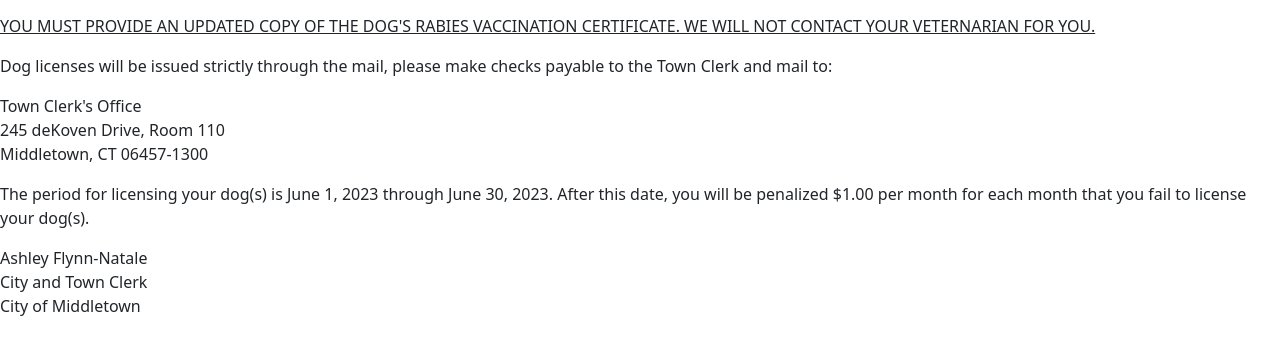
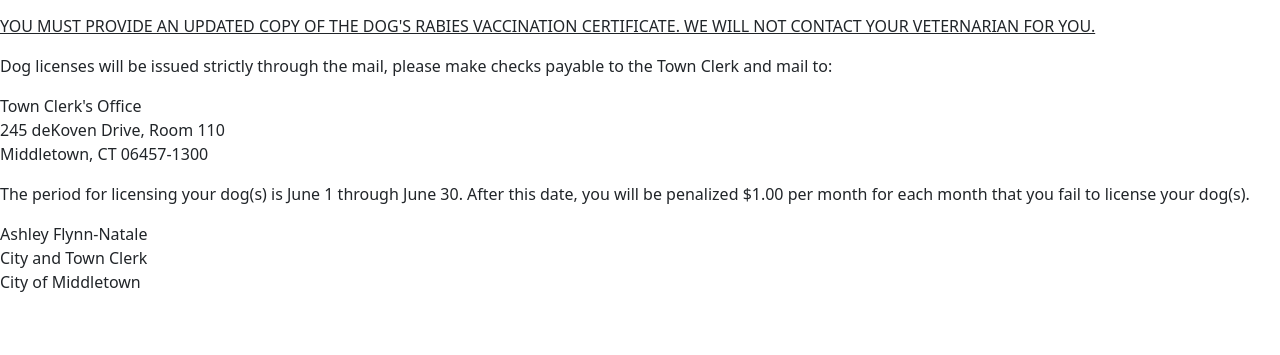
Before and after one commit to comcduarte/dog-permit, a PHP site: page /module/Application/view/notifications/renewal.phtml in a window 1280 px wide. Shown: the part 226-581 px from the top of the page. Run offline with PHP 8.4, Linux system fonts and the light colour scheme; some libraries are stand-ins or nearby versions.

```diff
--- a/module/Application/view/notifications/renewal.phtml
+++ b/module/Application/view/notifications/renewal.phtml
@@ -19,7 +19,7 @@
 			Middletown, CT  06457-1300<br>
 		</address>
 
-		<p>The period for licensing your dog(s) is June 1, 2023 through June 30, 2023.  After this date, you will be penalized $1.00 per month for each month that you fail to license your dog(s).</p>
+		<p>The period for licensing your dog(s) is June 1 through June 30.  After this date, you will be penalized $1.00 per month for each month that you fail to license your dog(s).</p>
 
 		<blockquote>
 		Ashley Flynn-Natale<br>
```
